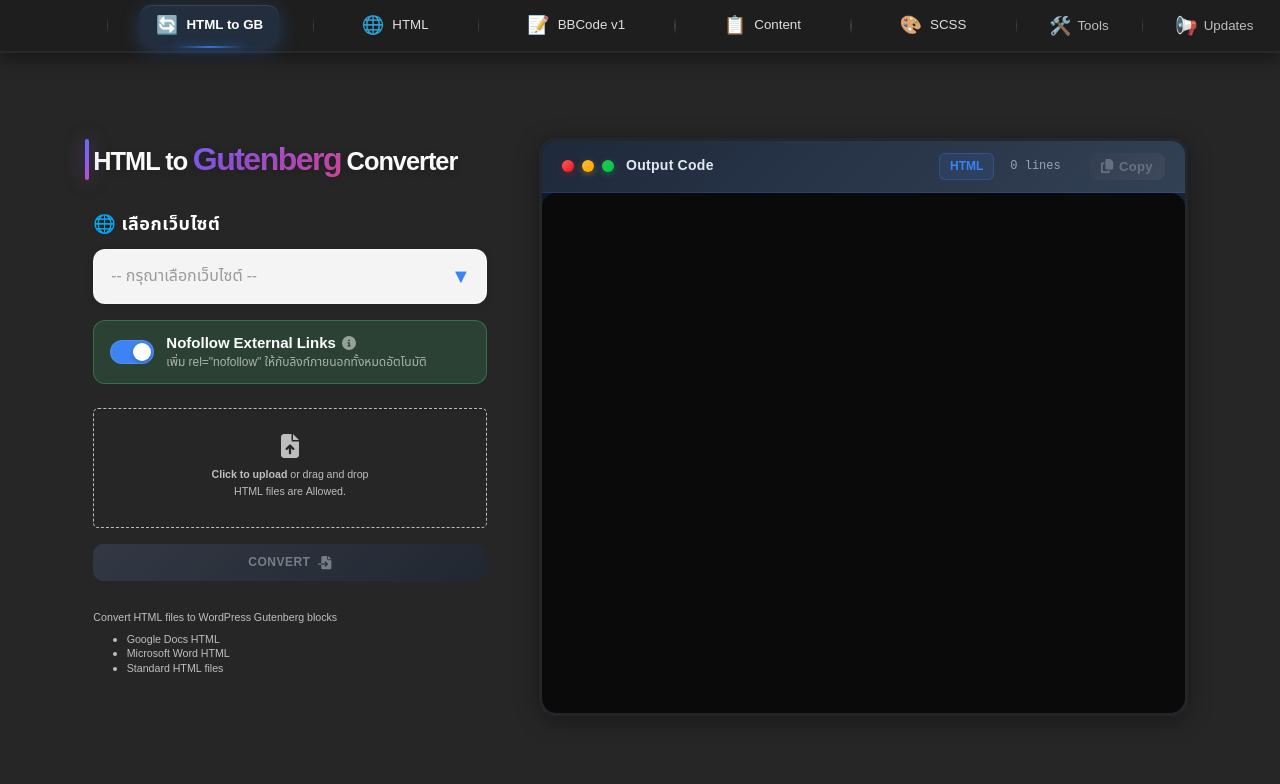
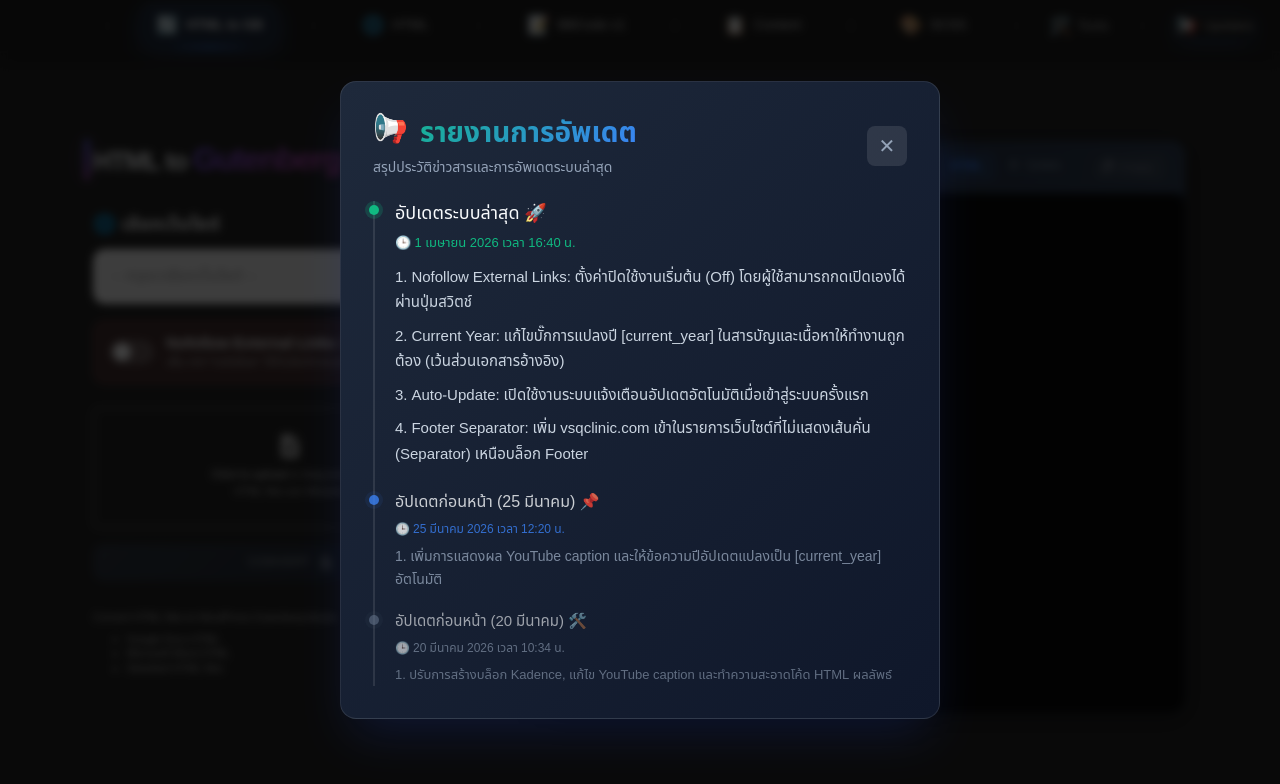
Before and after one commit to tanakrons-droid/Docx-Converter, a React (Create React App) app: page / in a window 1280 px wide. Shown: the top 784 px of the page. Built offline with nearby package versions, Linux system fonts and the light colour scheme; the HTML template or start-up script is replaced by a standard one; a web font is replaced by a local one.

Commit message:
อัพเดต1/4/2026

```diff
--- a/src/App.js
+++ b/src/App.js
@@ -22,20 +22,11 @@ const App = () => {
   const [openChangelog, setOpenChangelog] = useState(false);
 
   useEffect(() => {
-    // Automatic popup disabled as per request
-    /*
-    const hasSeenUpdate = localStorage.getItem('seenUpdate_v20260320_2');
-    if (!hasSeenUpdate) {
+    // Popup shows on every refresh for verification
+    const timer = setTimeout(() => {
       setOpenChangelog(true);
-      localStorage.setItem('seenUpdate_v20260320_2', 'true');
-
-      const timer = setTimeout(() => {
-        setOpenChangelog(false);
-      }, 5000);
-
-      return () => clearTimeout(timer);
-    }
-    */
+    }, 800);
+    return () => clearTimeout(timer);
   }, []);
 
   const handleClick = () => {
--- a/src/components/HtmlToGutenberg.jsx
+++ b/src/components/HtmlToGutenberg.jsx
@@ -22,7 +22,7 @@ function HtmlToGutenberg() {
 
   // Conversion report state
   const [conversionReport, setConversionReport] = useState(null);
-  const [enableNofollow, setEnableNofollow] = useState(true);
+  const [enableNofollow, setEnableNofollow] = useState(false);
 
   // Close dropdown when clicking outside
   useEffect(() => {
--- a/src/components/ui/ChangelogModal.jsx
+++ b/src/components/ui/ChangelogModal.jsx
@@ -54,7 +54,11 @@ export default function ChangelogModal({ isOpen, onClose }) {
               alignItems: 'center',
               gap: '12px'
             }}>
-              <span style={{ animation: 'bounceIcon 2s infinite' }}>📢</span>
+              <span style={{
+                animation: 'bounceIcon 2s infinite',
+                display: 'inline-block',
+                WebkitTextFillColor: 'initial'
+              }}>📢</span>
               รายงานการอัพเดต
             </h2>
             <p style={{ margin: '4px 0 0 0', fontSize: '14px', color: '#94a3b8' }}>
@@ -93,8 +97,8 @@ export default function ChangelogModal({ isOpen, onClose }) {
         </div>
 
         <div className="changelog-timeline" style={{ position: 'relative', paddingLeft: '20px', borderLeft: '2px solid rgba(255, 255, 255, 0.1)' }}>
-          {/* Item 1 */}
-          <div style={{ position: 'relative', marginBottom: '8px' }}>
+          {/* Today's Update - April 1, 2026 */}
+          <div style={{ position: 'relative', marginBottom: '24px' }}>
             <div style={{
               position: 'absolute',
               left: '-26px',
@@ -105,17 +109,20 @@ export default function ChangelogModal({ isOpen, onClose }) {
               background: '#10b981',
               boxShadow: '0 0 0 4px rgba(16, 185, 129, 0.2)'
             }} />
-            <h3 style={{ margin: '0 0 8px 0', fontSize: '18px', color: '#f8fafc' }}>สรุปอัปเดตล่าสุด 🛠️</h3>
+            <h3 style={{ margin: '0 0 8px 0', fontSize: '18px', color: '#f8fafc' }}>อัปเดตระบบล่าสุด 🚀</h3>
             <div style={{ fontSize: '13px', color: '#10b981', marginBottom: '12px', fontWeight: '500' }}>
-              🕒 20 มีนาคม 2026 เวลา 10:34 น.
+              🕒 1 เมษายน 2026 เวลา 16:40 น.
             </div>
-            <p style={{ margin: 0, color: '#cbd5e1', lineHeight: '1.7', fontSize: '15px' }}>
-              ปรับการสร้างบล็อค Kadence ให้ WordPress จัดการ <code>uniqueID</code> เอง, แก้ YouTube caption ให้แปลง <code>[current_year]</code> ได้ถูกต้อง และลบ class สุ่มท้าย HTML เพื่อให้ผลลัพธ์สะอาดและเสถียรกว่าเดิม
-            </p>
+            <div style={{ margin: 0, color: '#cbd5e1', lineHeight: '1.7', fontSize: '15px' }}>
+              <div style={{ marginBottom: '8px' }}>1. <strong>Nofollow External Links:</strong> ตั้งค่าปิดใช้งานเริ่มต้น (Off) โดยผู้ใช้สามารถกดเปิดเองได้ผ่านปุ่มสวิตช์</div>
+              <div style={{ marginBottom: '8px' }}>2. <strong>Current Year:</strong> แก้ไขบั๊กการแปลงปี <code>[current_year]</code> ในสารบัญและเนื้อหาให้ทำงานถูกต้อง (เว้นส่วนเอกสารอ้างอิง)</div>
+              <div style={{ marginBottom: '8px' }}>3. <strong>Auto-Update:</strong> เปิดใช้งานระบบแจ้งเตือนอัปเดตอัตโนมัติเมื่อเข้าสู่ระบบครั้งแรก</div>
+              <div style={{ marginBottom: '8px' }}>4. <strong>Footer Separator:</strong> เพิ่ม <code>vsqclinic.com</code> เข้าในรายการเว็บไซต์ที่ไม่แสดงเส้นคั่น (Separator) เหนือบล็อก Footer</div>
+            </div>
           </div>
 
-          {/* Item 2 */}
-          <div style={{ position: 'relative', marginTop: '20px' }}>
+          {/* Previous Update 1 */}
+          <div style={{ position: 'relative', opacity: '0.8', marginTop: '20px' }}>
             <div style={{
               position: 'absolute',
               left: '-26px',
@@ -124,15 +131,36 @@ export default function ChangelogModal({ isOpen, onClose }) {
               height: '10px',
               borderRadius: '50%',
               background: '#3b82f6',
-              boxShadow: '0 0 0 4px rgba(59, 130, 246, 0.2)'
+              boxShadow: '0 0 0 4px rgba(59, 130, 246, 0.1)'
             }} />
-            <h3 style={{ margin: '0 0 8px 0', fontSize: '18px', color: '#f8fafc' }}>อัปเดตวันนี้ 📌</h3>
-            <div style={{ fontSize: '13px', color: '#3b82f6', marginBottom: '12px', fontWeight: '500' }}>
+            <h3 style={{ margin: '0 0 8px 0', fontSize: '16px', color: '#f8fafc' }}>อัปเดตก่อนหน้า (25 มีนาคม) 📌</h3>
+            <div style={{ fontSize: '12px', color: '#3b82f6', marginBottom: '8px' }}>
               🕒 25 มีนาคม 2026 เวลา 12:20 น.
             </div>
-            <p style={{ margin: 0, color: '#cbd5e1', lineHeight: '1.7', fontSize: '15px' }}>
-              เพิ่มการแสดงผล YouTube caption และให้ข้อความปีอัปเดตแปลงเป็น <code>[current_year]</code> อัตโนมัติในผลลัพธ์ที่แปลงแล้ว
-            </p>
+            <div style={{ margin: 0, color: '#94a3b8', lineHeight: '1.6', fontSize: '14px' }}>
+              1. เพิ่มการแสดงผล YouTube caption และให้ข้อความปีอัปเดตแปลงเป็น <code>[current_year]</code> อัตโนมัติ
+            </div>
+          </div>
+
+          {/* Previous Update 2 */}
+          <div style={{ position: 'relative', opacity: '0.6', marginTop: '20px' }}>
+            <div style={{
+              position: 'absolute',
+              left: '-26px',
+              top: '4px',
+              width: '10px',
+              height: '10px',
+              borderRadius: '50%',
+              background: '#64748b',
+              boxShadow: '0 0 0 4px rgba(100, 116, 139, 0.1)'
+            }} />
+            <h3 style={{ margin: '0 0 8px 0', fontSize: '15px', color: '#f8fafc' }}>อัปเดตก่อนหน้า (20 มีนาคม) 🛠️</h3>
+            <div style={{ fontSize: '12px', color: '#94a3b8', marginBottom: '8px' }}>
+              🕒 20 มีนาคม 2026 เวลา 10:34 น.
+            </div>
+            <div style={{ margin: 0, color: '#94a3b8', lineHeight: '1.6', fontSize: '13px' }}>
+              1. ปรับการสร้างบล็อก Kadence, แก้ไข YouTube caption และทำความสะอาดโค้ด HTML ผลลัพธ์
+            </div>
           </div>
         </div>
       </div>
```
Also changed, not shown: src/utils/htmlToGutenbergConverter.js.
